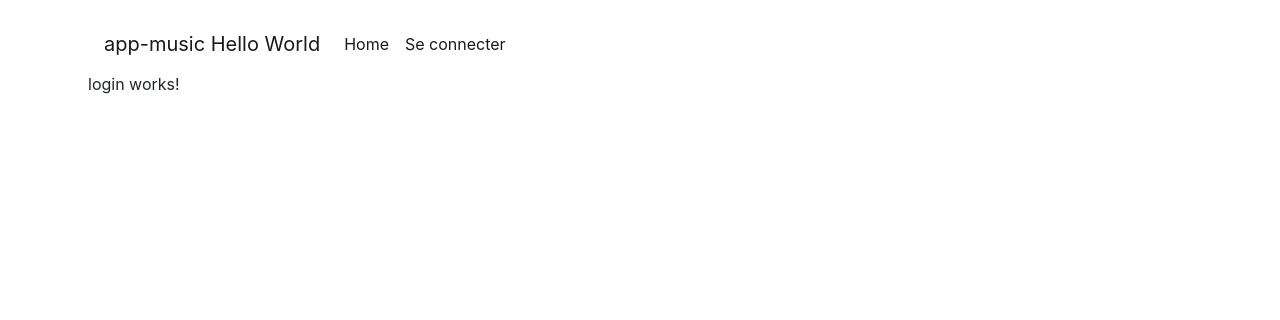
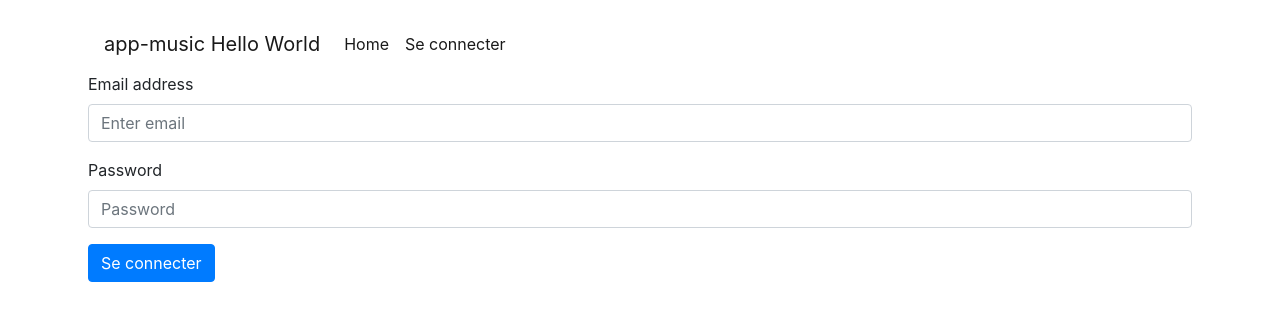
Before and after one commit to NsanVarela/appMusic, an Angular app: page /login in a window 1280 px wide. Shown: the top 320 px of the page. Built offline with nearby package versions, Linux system fonts and the light colour scheme.

Commit message:
login view

```diff
--- a/src/app/albums/albums.component.ts
+++ b/src/app/albums/albums.component.ts
@@ -45,9 +45,8 @@ export class AlbumsComponent implements OnInit {
   onSelect(album: Album) {
     this.selectedAlbum = { ...album};
     const id = this.selectedAlbum.id;
-    console.log('id', id)
     const albumList = this.albumS.getAlbumList(id);
-    console.log('albumList', albumList)
+    console.log('albumList', albumList);
   }
 
   playParent($event: Album) {
--- a/src/app/app.component.html
+++ b/src/app/app.component.html
@@ -8,7 +8,7 @@
       <div class="collapse navbar-collapse" id="navbarNavAltMarkup">
           <ul class="navbar-nav mr-auto">
               <li class="nav-item active">
-                  <a class="nav-link" routerLink="/albums">Home
+                  <a class="nav-link" routerLink="/albums" routerLinkActive="active">Home
                       <span class="sr-only">(current)</span>
                   </a>
               </li>
@@ -18,13 +18,6 @@
                   </a>
               </li>
           </ul>
-
-          <!-- <ul class="navbar-nav mr-auto">
-              <li class="nav-item active">
-              <a class="nav-link" routerLink="/login" routerLinkActive="active">Se connecter
-              </a>
-              </li>
-              </ul> -->
       </div>
   </nav>
   <router-outlet></router-outlet>
--- a/src/app/login/login.component.html
+++ b/src/app/login/login.component.html
@@ -1 +1,11 @@
-<p>login works!</p>
+<form #formLogin="ngForm">
+  <div class="form-group">
+    <label for="email">Email address</label>
+    <input name="email" ngModel email required type="email" class="form-control" id="email" placeholder="Enter email">
+  </div>
+  <div class="form-group">
+    <label for="password">Password</label>
+    <input name="password" ngModel required type="password" class="form-control" id="password" placeholder="Password">
+  </div>
+  <button class="btn btn-primary">Se connecter</button>
+</form>
```
